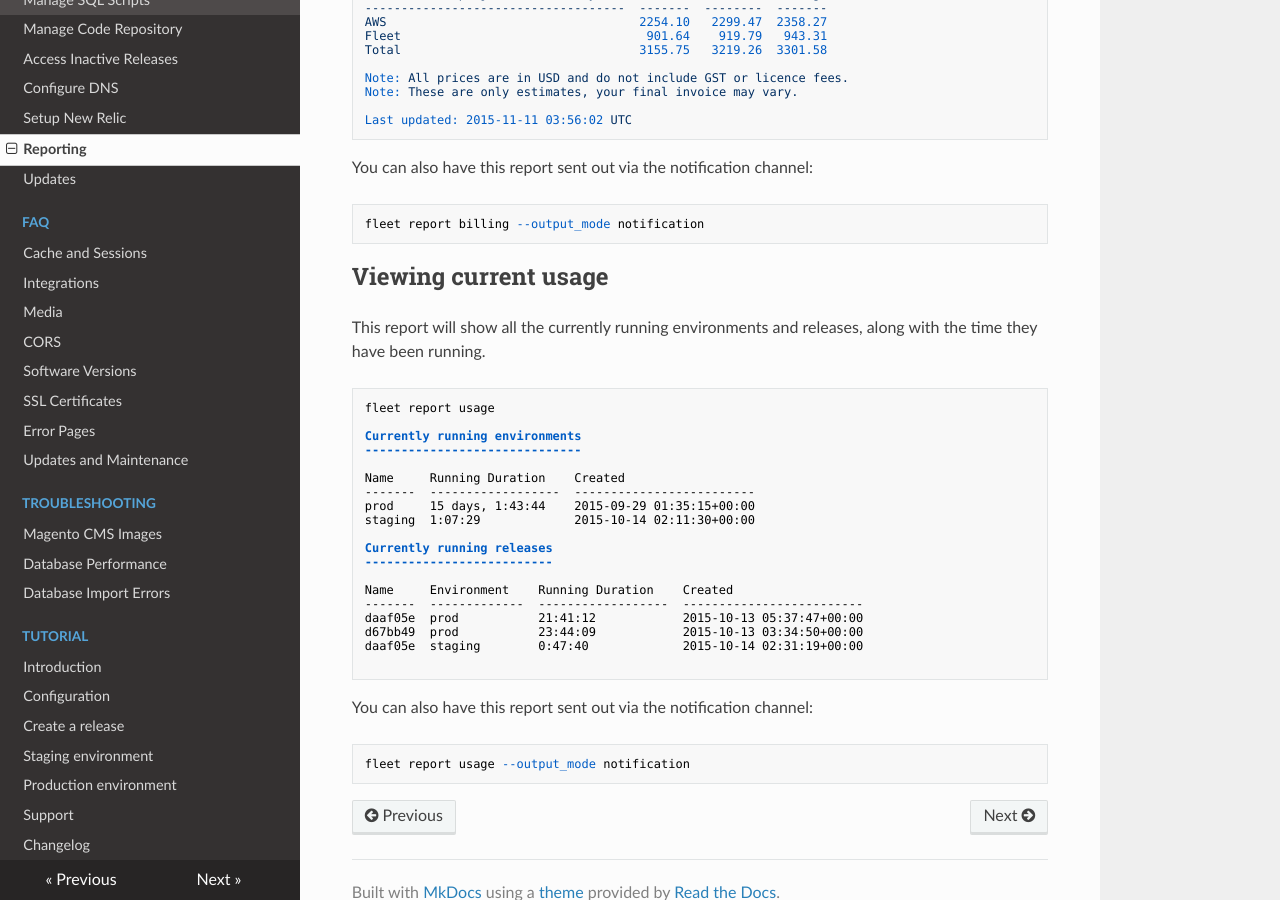
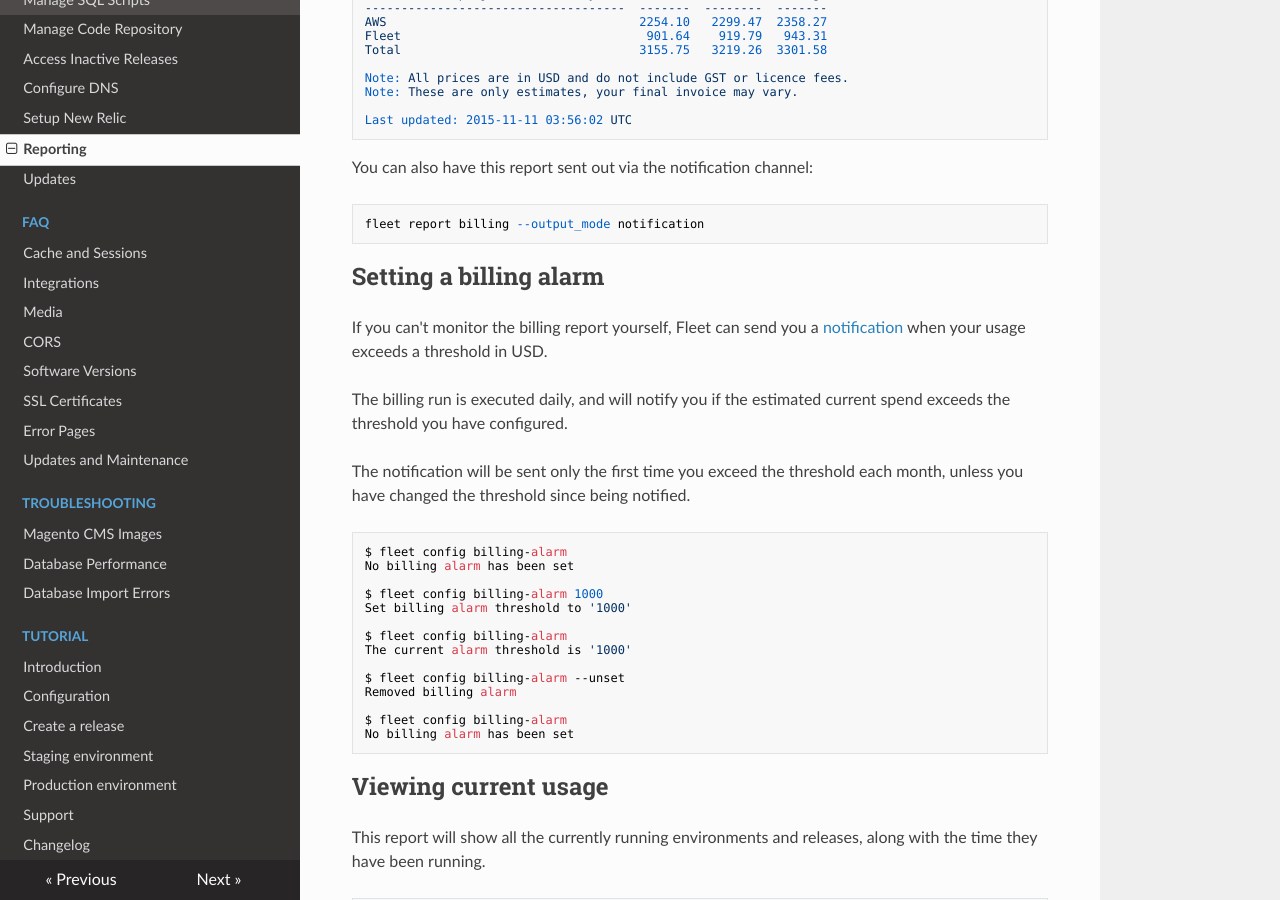
Before and after one commit to anchor/fleet-magento-docs, an MkDocs documentation site: the page built from docs/how-to/access-reports.md, in a window 1280 px wide and 900 px high, scrolled down 735 px. Built offline with MkDocs 1.6.1, drawn with Linux system fonts in a browser that asks for light colours; nearby versions of some CDN libraries; old or Windows-style settings are respelled for this version of MkDocs.

Commit message:
Add billing alarm documentation

````diff
--- a/docs/how-to/access-reports.md
+++ b/docs/how-to/access-reports.md
@@ -56,6 +56,35 @@ You can also have this report sent out via the notification channel:
 fleet report billing --output_mode notification
 ```
 
+Setting a billing alarm
+-----------------------
+
+If you can't monitor the billing report yourself, Fleet can send you a [notification](/how-to/manage-notifications)
+when your usage exceeds a threshold in USD.
+
+The billing run is executed daily, and will notify you if the estimated current
+spend exceeds the threshold you have configured.
+
+The notification will be sent only the first time you exceed the threshold
+each month, unless you have changed the threshold since being notified.
+
+```
+$ fleet config billing-alarm
+No billing alarm has been set
+
+$ fleet config billing-alarm 1000
+Set billing alarm threshold to '1000'
+
+$ fleet config billing-alarm
+The current alarm threshold is '1000'
+
+$ fleet config billing-alarm --unset
+Removed billing alarm
+
+$ fleet config billing-alarm
+No billing alarm has been set
+```
+
 Viewing current usage
 ----
 
````
